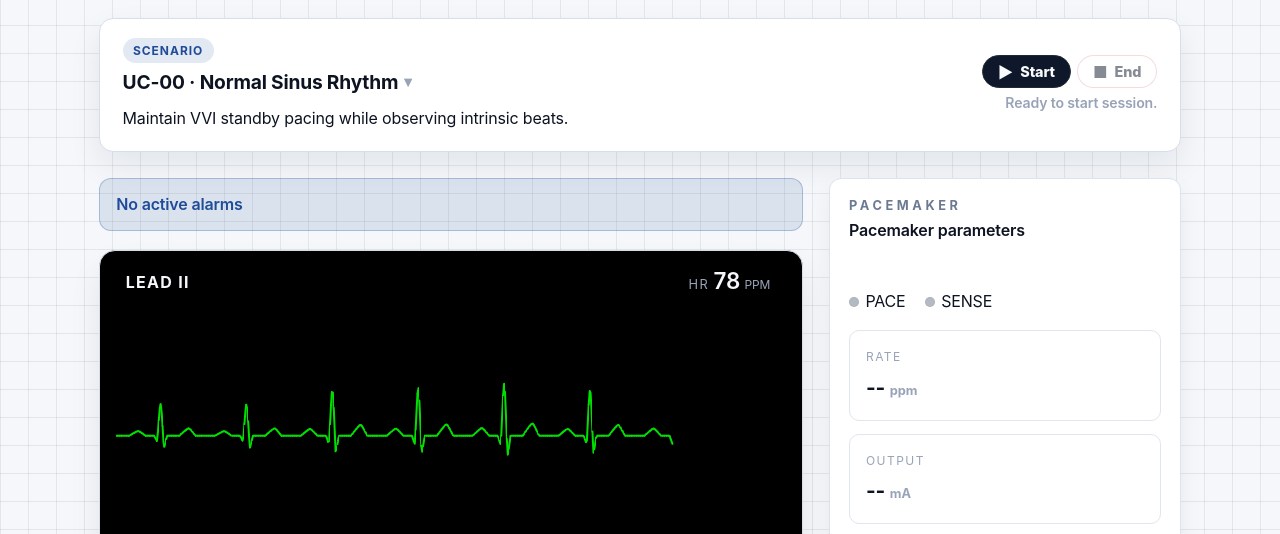
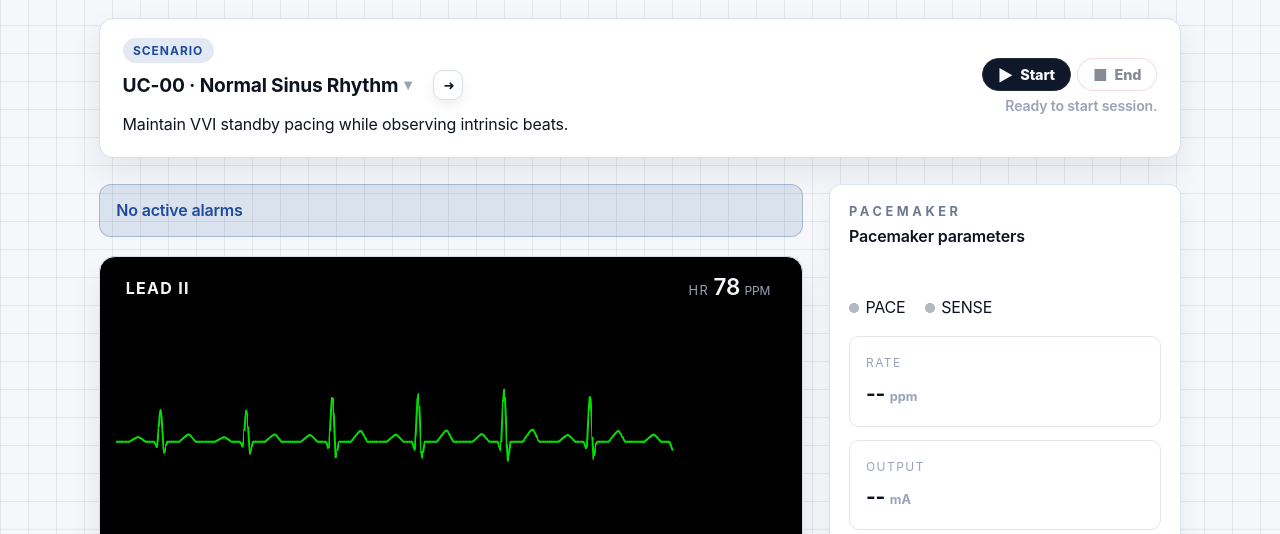
Before and after one commit to joonhaim/edupace, a plain HTML site: page simulator-interface/simulation.html in a window 1280 px wide. Shown: the part 226-760 px from the top of the page. Drawn offline with Linux system fonts and the light colour scheme.

Commit message:
Refine scenario picker layout and interactions

```diff
--- a/simulator-interface/js/scenarioEngine.js
+++ b/simulator-interface/js/scenarioEngine.js
@@ -309,7 +309,9 @@ async function initScenarios() {
         }
     });
     document.addEventListener('click', (event) => {
-        if (event.target === picker || menu.contains(event.target)) return;
+        const isPickerClick = picker?.contains(event.target);
+        const isMenuClick = menu?.contains(event.target);
+        if (isPickerClick || isMenuClick) return;
         toggleMenu(false);
     });
 
--- a/simulator-interface/simulation.html
+++ b/simulator-interface/simulation.html
@@ -51,9 +51,9 @@
                                     <span id="scenarioPickerLabel">No scenario active</span>
                                     <span class="chevron" aria-hidden="true">▾</span>
                                 </button>
-<!--                                <button id="scenarioNextBtn" class="scenario-cycle" type="button" aria-label="Load next scenario" title="Next scenario">-->
-<!--                                    <span class="scenario-cycle-icon" aria-hidden="true">➜</span>-->
-<!--                                </button>-->
+                                <button id="scenarioNextBtn" class="scenario-cycle" type="button" aria-label="Load next scenario" title="Next scenario">
+                                    <span class="scenario-cycle-icon" aria-hidden="true">➜</span>
+                                </button>
                             </div>
                             <div id="scenarioMenu" class="scenario-menu" role="listbox" aria-label="Available scenarios"></div>
                             <p id="scenarioText" class="scenario-text">
--- a/simulator-interface/styles/simulation.css
+++ b/simulator-interface/styles/simulation.css
@@ -121,7 +121,7 @@ body.simulation-light .theme-toggle {
 .scenario-title-row {
     display: inline-flex;
     align-items: center;
-    gap: 0.4rem;
+    gap: 0.6rem;
     flex-wrap: wrap;
 }
 
@@ -206,14 +206,14 @@ body.simulation-light .theme-toggle {
     border: 1px solid var(--border);
     background: #ffffff;
     color: var(--deep-navy);
-    border-radius: 999px;
-    width: 34px;
-    height: 34px;
+    border-radius: 10px;
+    width: 30px;
+    height: 30px;
     display: inline-flex;
     align-items: center;
     justify-content: center;
-    margin-left: 0.25rem;
-    box-shadow: 0 10px 18px rgba(15, 23, 42, 0.06);
+    margin-left: 0.75rem;
+    box-shadow: 0 6px 12px rgba(15, 23, 42, 0.06);
     cursor: pointer;
     transition: transform 160ms ease, box-shadow 160ms ease, background 160ms ease;
 }
```
